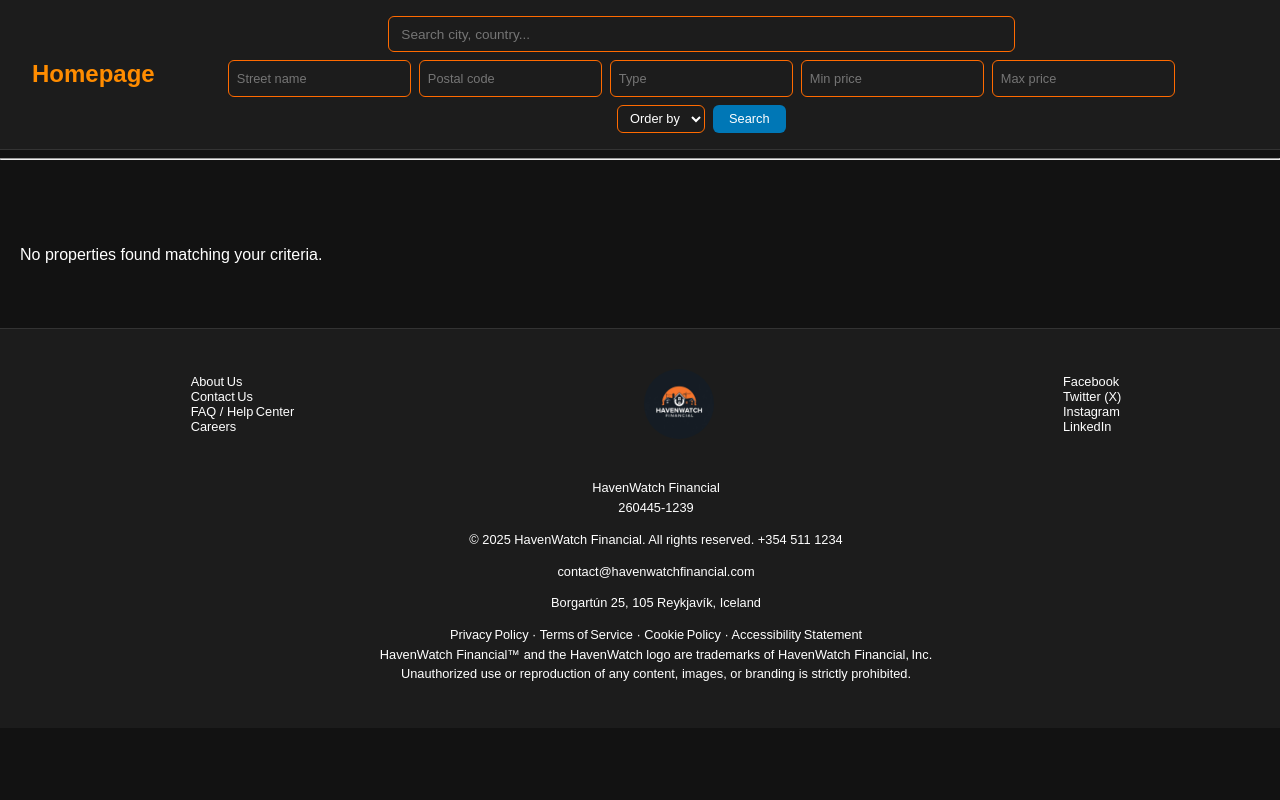
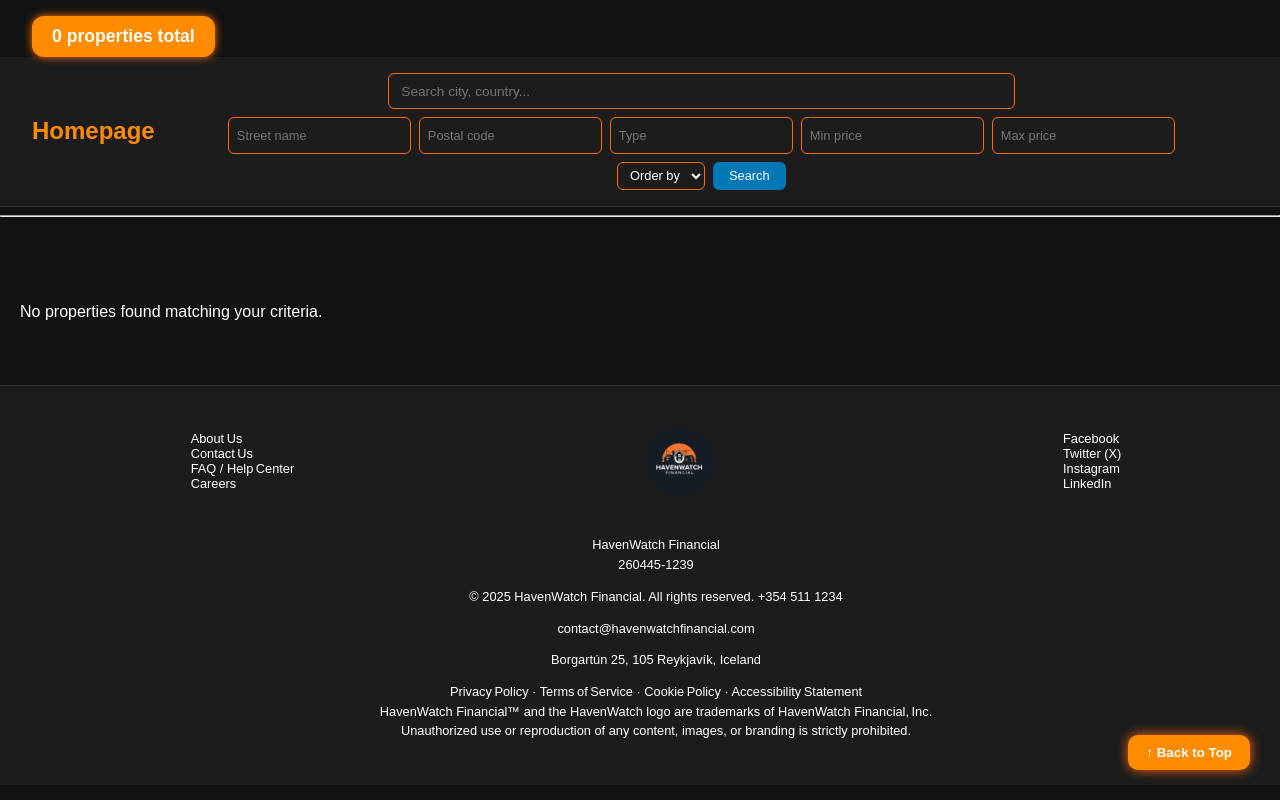
Before and after one commit to 00fire/Mortgage-Mayhem, a Django app: page /home/ in a window 1280 px wide. Run offline with Django 5.2, Linux system fonts and the light colour scheme; data that the repository does not hold is empty.

Commit message:
back to top and property counter

```diff
--- a/app2/static/homepage.css
+++ b/app2/static/homepage.css
@@ -253,3 +253,37 @@ footer {
     text-align: center;
   }
 }
+
+
+.back-to-top {
+  position: fixed;
+  bottom: 30px;
+  right: 30px;
+  background-color: var(--accent-orange);
+  color: white;
+  font-weight: bold;
+  padding: 10px 18px;
+  border: none;
+  border-radius: 10px;
+  cursor: pointer;
+  box-shadow: 0 0 12px var(--accent-glow);
+  transition: background-color 0.3s ease;
+  z-index: 999;
+}
+
+.back-to-top:hover {
+  background-color: #e07400;
+}
+
+
+.property-counter {
+  background-color: var(--accent-orange);
+  color: white;
+  font-weight: bold;
+  font-size: 1.1rem;
+  padding: 10px 20px;
+  margin: 1rem 2rem 0;
+  border-radius: 12px;
+  box-shadow: 0 0 8px var(--accent-glow);
+  display: inline-block;
+}
--- a/app2/templates/homepage.html
+++ b/app2/templates/homepage.html
@@ -8,6 +8,8 @@
   <link rel="stylesheet" href="{% static 'homepage.css' %}">
 </head>
 <body>
+  <h2 class="property-counter">{{ properties.count }} properties total</h2>
+
 
   {% include "global_header.html" %}
 
@@ -74,7 +76,10 @@
       {% else %}
         <p class="no-results">No properties found matching your criteria.</p>
       {% endif %}
+      <button onclick="window.scrollTo({top: 0, behavior: 'smooth'})" class="back-to-top">↑ Back to Top</button>
     </div>
+
+
   </main>
   <footer>
       <div class="footer-columns">
@@ -99,6 +104,7 @@
           HavenWatch Financial™ and the HavenWatch logo are trademarks of HavenWatch Financial, Inc.<br>
           Unauthorized use or reproduction of any content, images, or branding is strictly prohibited.
         </p>
+
       </div>
     </footer>
 
```
